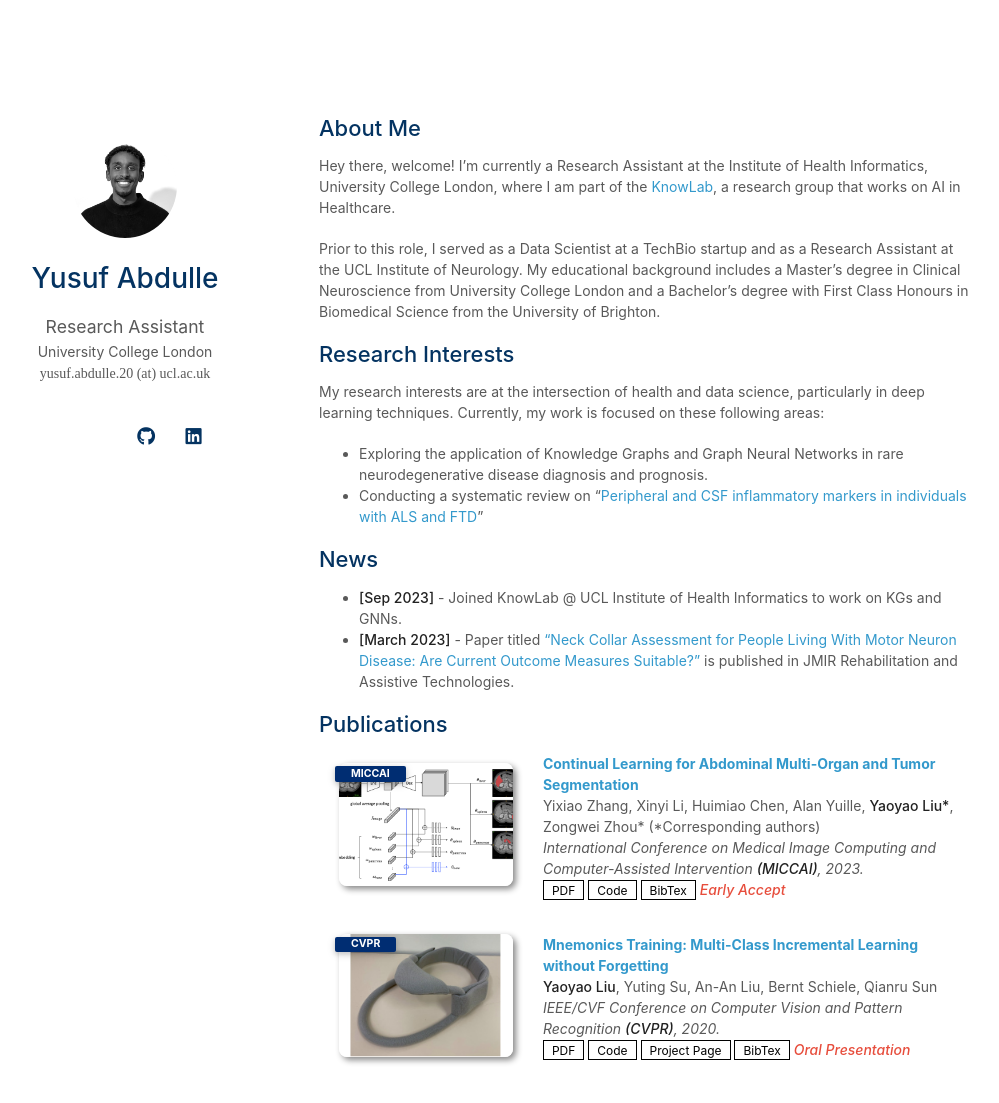
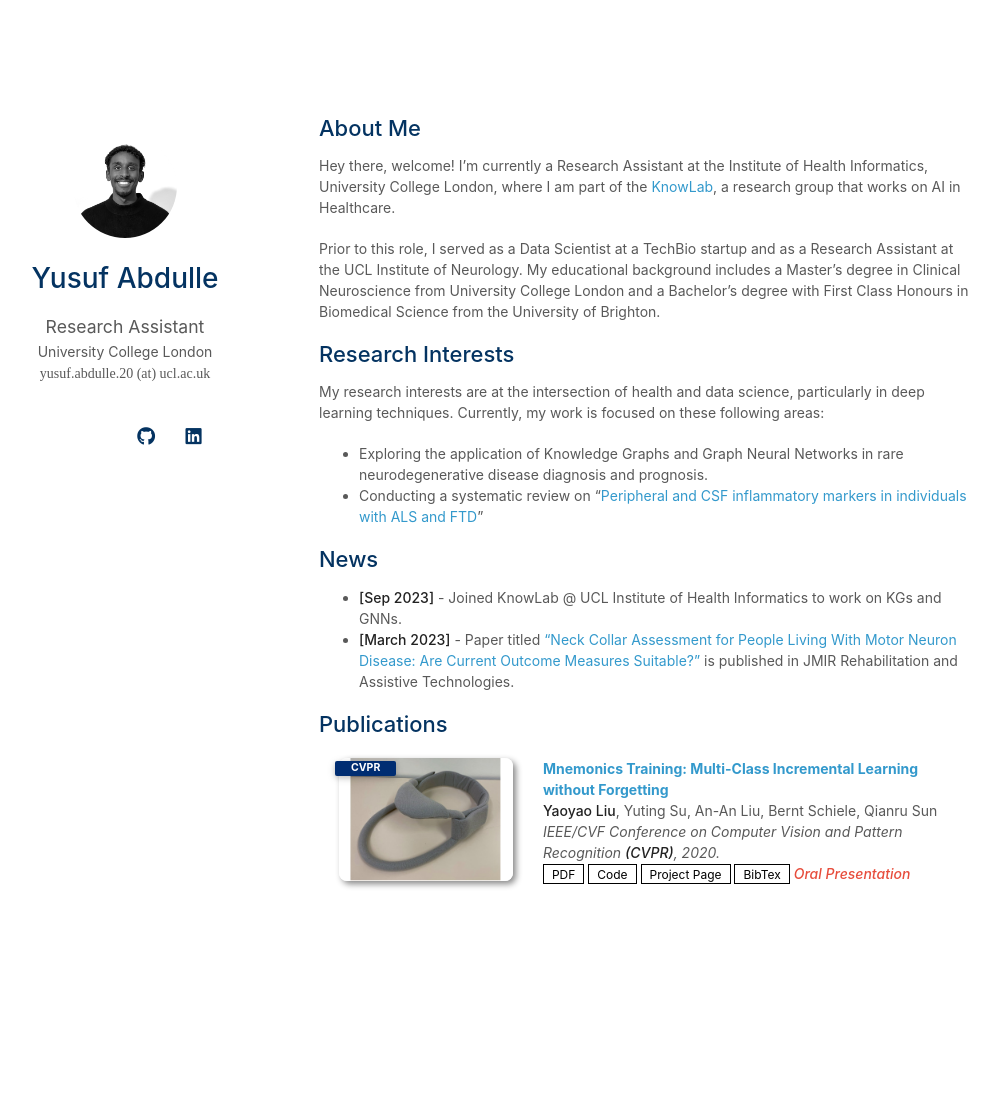
Before and after one commit to yabdulle/yabdulle.github.io, a Jekyll site: the page built from index.md, in a window 1280 px wide and 1185 px high. Shown: the top 1103 px of the window, without its empty margins (151-1150 px from the left). Built offline with Jekyll 4.4.1, drawn with Linux system fonts in a browser that asks for light colours; nearby versions of some CDN libraries; a style sheet for code colours, icons or effects is not loaded; our own code applies the rules of GitHub Pages for plain Markdown files.

Commit message:
Update publications.yml

```diff
--- a/_data/publications.yml
+++ b/_data/publications.yml
@@ -1,14 +1,4 @@
 main:
-
-  - title: Continual Learning for Abdominal Multi-Organ and Tumor Segmentation
-    authors: Yixiao Zhang, Xinyi Li, Huimiao Chen, Alan Yuille, <strong>Yaoyao Liu*</strong>, Zongwei Zhou* (*Corresponding authors)
-    conference_short: MICCAI
-    conference: International Conference on Medical Image Computing and Computer-Assisted Intervention <strong>(MICCAI)</strong>, 2023.
-    pdf: https://arxiv.org/pdf/2306.00988.pdf
-    code: https://github.com/MrGiovanni/ContinualLearning
-    bibtex: https://bib.yliu.me/MICCAI23.txt
-    image: ./assets/img/teaser_example_2.png
-    notes: Early Accept
 
   - title: "Mnemonics Training: Multi-Class Incremental Learning without Forgetting"
     authors: <strong>Yaoyao Liu</strong>, Yuting Su, An-An Liu, Bernt Schiele, Qianru Sun
```
